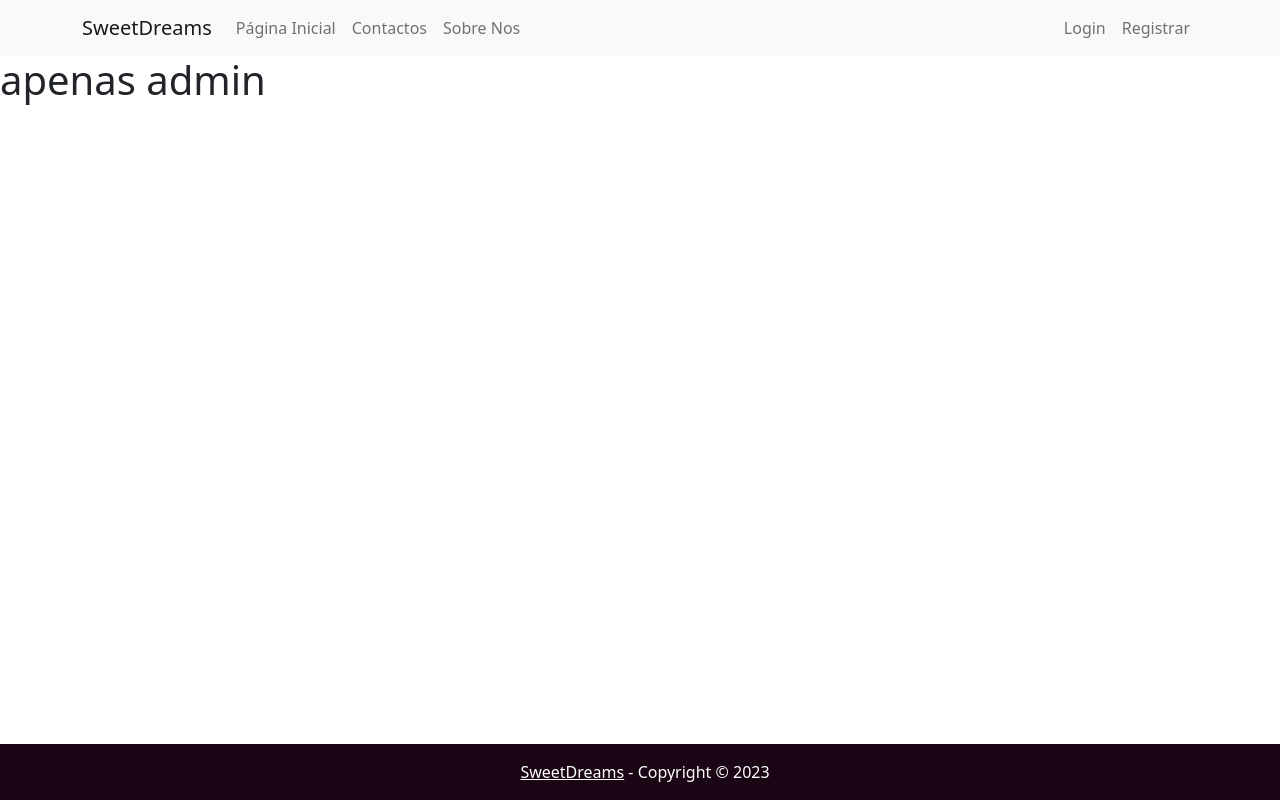
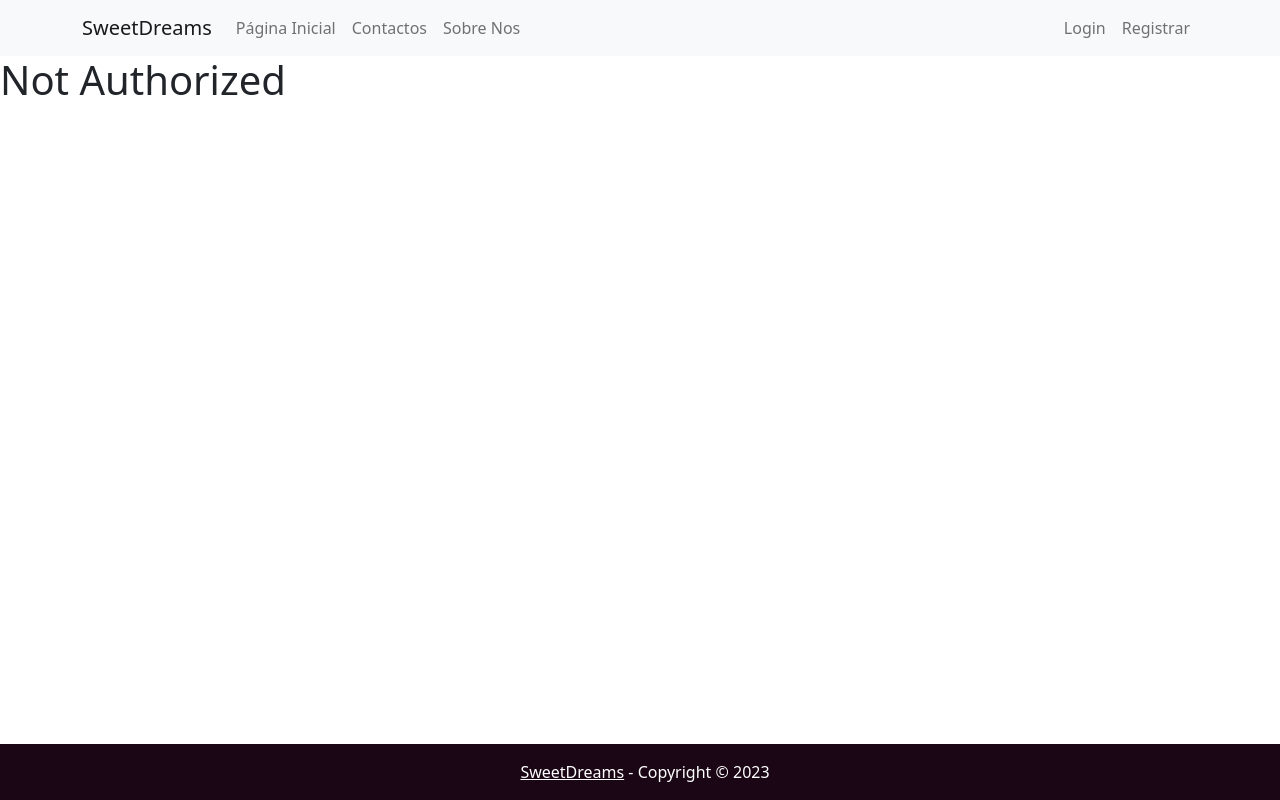
Before and after one commit to xirucas/SweetDreams_FrontEnd, a React (Create React App) app: page /backoffice/reservas in a window 1280 px wide. Built offline with nearby package versions, Linux system fonts and the light colour scheme; no server answers; sample sign-in values are in the browser's storage.

Commit message:
rotas com verificações de userEadmin

```diff
--- a/src/App.js
+++ b/src/App.js
@@ -15,41 +15,85 @@ import "bootstrap/dist/css/bootstrap.min.css";
 
 
 import { Autenticacao } from "./Components/autenticacao/autenticacao";
-import { ApenasAdmin } from "./Components/autenticacao/verificações/apenasAdmin";
+import { ApenasAdmin } from "./Components/autenticacao/verificacoes/apenasAdmin";
 import { NotFound } from "./Components/404/404";
+import { useEffect, useState } from "react";
+import { ScreenLoader } from "./Components/loader/loader";
+import { VerificaLogin } from "./Components/autenticacao/verificacoes/verificaLogin";
+
+
 
 function App() {
+
   const { user } = Autenticacao();
+
+  const [isLogged, setIsLogged] = useState();
+
+  const [isAdmin, setIsAdmin] = useState()
+
+  const [isLoading, setIsLoading] = useState(true)
+
+
+  useEffect(() => {
+    if(user){
+      setIsLogged(true)
+      if(user.admin){
+        setIsAdmin(true)
+      }else{
+        setIsAdmin(false)
+      }
+    }else{
+      setIsLogged(false)
+      setIsAdmin(false)
+    }
+  }, [user])
+
+
+  useEffect(() => {
+    setTimeout(() => {
+      setIsLoading(false)
+    }, 1000);
+  }, [])
+
 
   return (
     <>
+
       <BrowserRouter>
         <div className="App">
           <Header user={user}></Header>
           <div className="Content">
+
             <Routes>
             <Route path='*' element={<NotFound />}/>
-              <Route path="/" element={<PaginaInicial></PaginaInicial>} />
-              <Route path="/contactos" element={<Contactos></Contactos>} />
-              <Route path="/sobrenos" element={<SobreNos></SobreNos>} />
+
+              <Route path="/" element={ isLoading? <ScreenLoader></ScreenLoader> : <PaginaInicial></PaginaInicial>}  />
+              <Route path="/contactos" element={isLoading? <ScreenLoader></ScreenLoader> : <Contactos></Contactos>} />
+              <Route path="/sobrenos" element={isLoading? <ScreenLoader></ScreenLoader> : <SobreNos></SobreNos>} />
               <Route path="/login" element={<LoginUser></LoginUser>} />
               <Route path="/registrar" element={<Registro></Registro>} />
-              <Route path="/backoffice" element={<ApenasAdmin></ApenasAdmin>}>
+              <Route path="/perfil" element={<VerificaLogin is={isLogged}></VerificaLogin>}>
+                <Route
+                  path="/perfil"
+                  element={isLoading? <ScreenLoader></ScreenLoader> : <h1>perfil</h1>}
+                />
+              </Route>
+              <Route path="/backoffice" element={<ApenasAdmin is={{isLogged, isAdmin}}></ApenasAdmin>}>
                 <Route
                   path="/backoffice"
-                  element={<PaginaInicialBack></PaginaInicialBack>}
+                  element={isLoading? <ScreenLoader></ScreenLoader> : <PaginaInicialBack></PaginaInicialBack>}
                 />
               </Route>
-              <Route path="/backoffice" element={<h1>apenas admin</h1>}>
+              <Route path="/backoffice" element={<ApenasAdmin is={{isLogged, isAdmin}}></ApenasAdmin>}>
                 <Route path="/backoffice/users" element={<h1>users</h1>} />
               </Route>
-              <Route path="/backoffice" element={<h1>apenas admin</h1>}>
+              <Route path="/backoffice" element={<ApenasAdmin is={{isLogged, isAdmin}}></ApenasAdmin>}>
                 <Route path="/backoffice/hoteis" element={<h1>hoteis</h1>} />
               </Route>
-              <Route path="/backoffice" element={<h1>apenas admin</h1>}>
+              <Route path="/backoffice" element={<ApenasAdmin is={{isLogged, isAdmin}}></ApenasAdmin>}>
                 <Route path="/backoffice/quartos" element={<h1>quartos</h1>} />
               </Route>
-              <Route path="/backoffice" element={<h1>apenas admin</h1>}>
+              <Route path="/backoffice" element={<ApenasAdmin is={{isLogged, isAdmin}}></ApenasAdmin>}>
                 <Route
                   path="/backoffice/reservas"
                   element={<h1>reservas</h1>}
--- a/src/Components/autenticacao/autenticacao.js
+++ b/src/Components/autenticacao/autenticacao.js
@@ -2,7 +2,10 @@ import { useEffect, useState } from "react";
 import { api } from "../../Shared/api.js";
 
 export const Autenticacao = () => {
+
   const [user, setUser] = useState(null);
+
+
 
   useEffect(() => {
     CheckToken();
@@ -43,4 +46,5 @@ export const Autenticacao = () => {
     Login,
     Logout,
   };
+
 };
--- a/src/Components/autenticacao/authStatus.js
+++ /dev/null
@@ -1,22 +0,0 @@
-import { useEffect, useState } from "react"
-import { Autenticacao } from "./autenticacao"
-
-export const AuthStatus = () => {
-
-    const {user} = Autenticacao();
-
-    const [isLogged,setIsLogged]=useState(false)
-    const [verificandoStatus, setVerificandoStatus]=useState(true)
-
-
-    useEffect(()=>{
-        if (user) {
-            setIsLogged(true)
-            } else {
-                setIsLogged(false)
-            }
-            setVerificandoStatus(false)
-    },[user])
-
-    return { isLogged, verificandoStatus }
-}
--- /dev/null
+++ b/src/Components/autenticacao/verificacoes/apenasAdmin.js
@@ -0,0 +1,21 @@
+import { useState } from "react";
+import { Outlet} from "react-router-dom";
+import { ScreenLoader } from "../../loader/loader";
+
+export const  ApenasAdmin = (props) => {
+  const {isAdmin, isLogged} = props.is
+
+  const [isLoading, setIsLoading] = useState(true)
+
+  setTimeout(() => {
+    setIsLoading(false)
+  }, 500);
+
+  return (
+    <>
+{isLoading? <ScreenLoader></ScreenLoader> : (isAdmin && isLogged ? <Outlet /> : <h1>Not Authorized</h1>)}
+
+    </>
+  )
+
+};
--- /dev/null
+++ b/src/Components/autenticacao/verificacoes/verificaLogin.js
@@ -0,0 +1,21 @@
+import { useState } from "react";
+import { useNavigate, Outlet} from "react-router-dom";
+import { ScreenLoader } from "../../loader/loader";
+
+export const  VerificaLogin = (props) => {
+  const isLogged = props.is
+  const navigate = useNavigate()
+  const [isLoading, setIsLoading] = useState(true)
+
+  setTimeout(() => {
+    setIsLoading(false)
+  }, 1000);
+
+  return (
+    <>
+{isLoading? <ScreenLoader></ScreenLoader> : (isLogged ? <Outlet /> : navigate("/login"))}
+
+    </>
+  )
+
+};
--- a/src/Components/autenticacao/verificações/apenasAdmin.js
+++ /dev/null
@@ -1,20 +0,0 @@
-import { Outlet, useNavigate } from "react-router-dom";
-import { AuthStatus } from "../authStatus"
-
-export const ApenasAdmin = () => {
-  const { isLogged, verificandoStatus } = AuthStatus()
-  const navigate = useNavigate();
-  if (isLogged) {
-
-    //fazer ligaçao com autenticao ao servidor
-    const userInfo = null;
-
-    return userInfo?.isAdmin ?
-    ( <Outlet />)
-    :(
-        <navigate to={<h1>Sem permições</h1>} />
-      );
-  }else{
-    return navigate("/login")
-  }
-};
--- a/src/Components/loader/loader.js
+++ b/src/Components/loader/loader.js
@@ -5,8 +5,7 @@ export const ScreenLoader = () => {
 
   return (
     <div>
-        <Placeholder.Paragraph rows={8} />
-        <Loader backdrop content="loading..." vertical />
+        <Loader  content="loading..." center />
     </div>
   );
 };
```
Also changed, not shown: src/Components/autenticacao/verificações/verificaLogin.js (deleted, +0 -13 lines).
